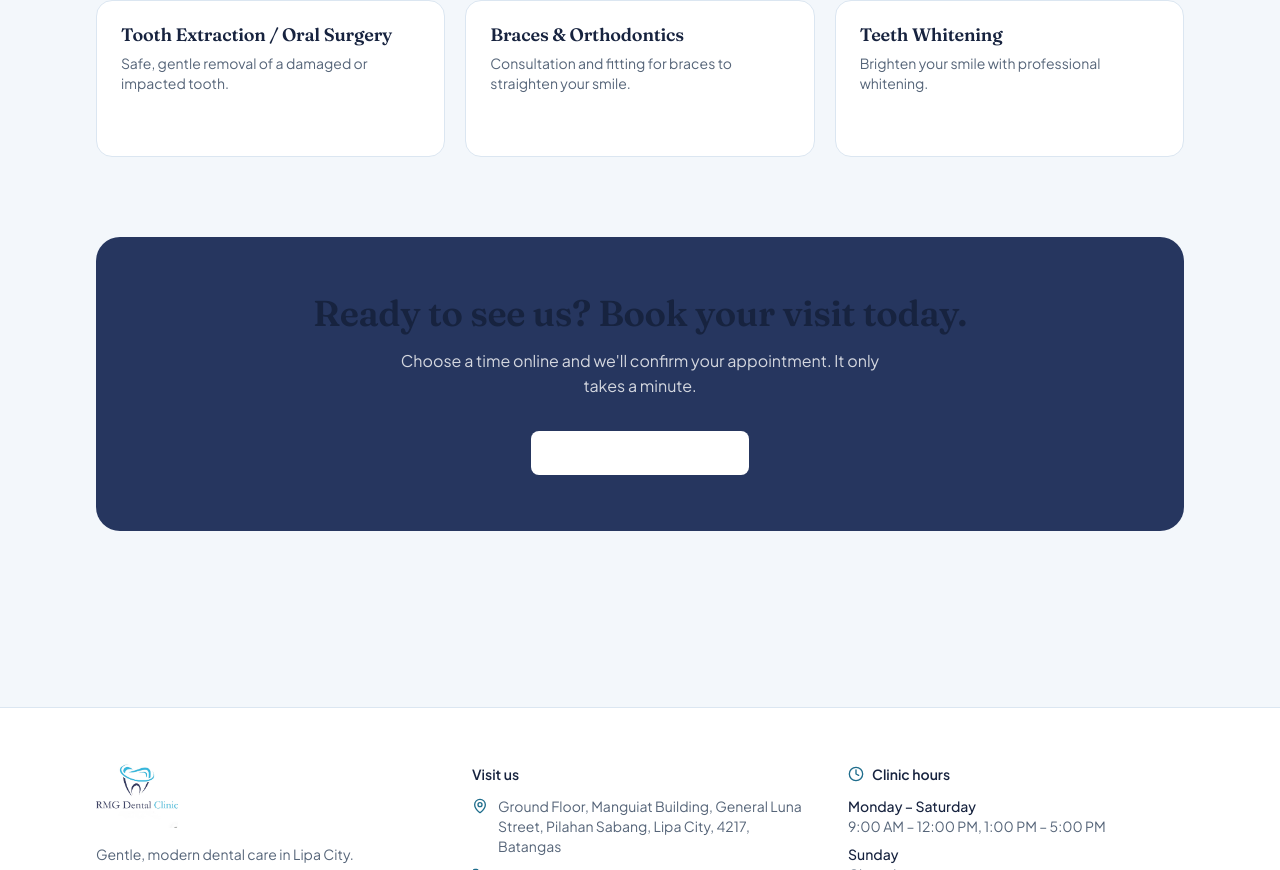
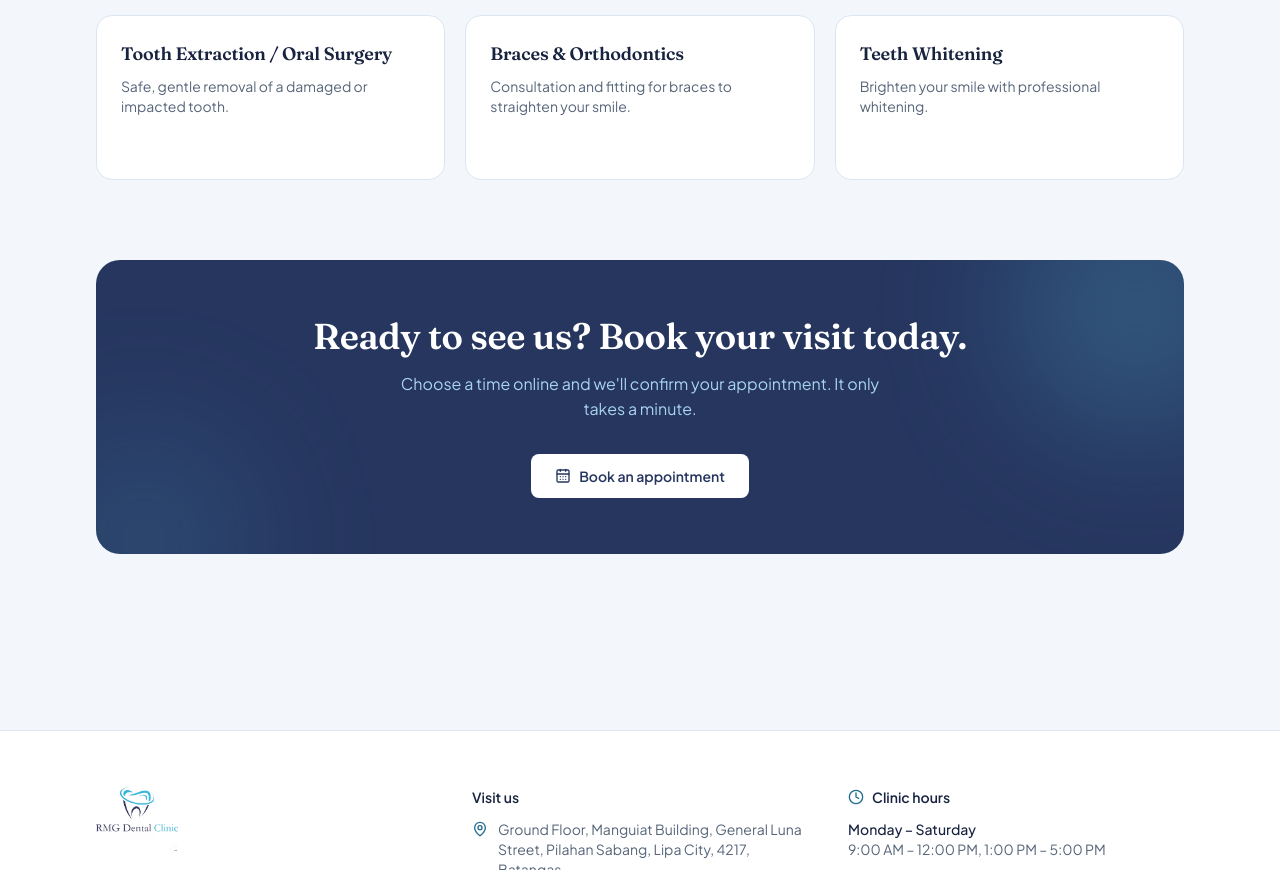
Before and after one commit to codrei/RMG-Dental-Clinic, a React (Vite) app: page / in a window 1280 px wide. Shown: the part 1358-2228 px from the top of the page. Built offline with nearby package versions, Linux system fonts and the light colour scheme.

Commit message:
fix: CTA contrast — layer base heading color so utilities win, add inverted button variant, sky-tinted supporting text on navy panel

```diff
--- a/src/components/ui.tsx
+++ b/src/components/ui.tsx
@@ -5,7 +5,7 @@ export function Container({ children, className = '' }: { children: ReactNode; c
   return <div className={`mx-auto w-full max-w-6xl px-5 sm:px-8 ${className}`}>{children}</div>;
 }
 
-type Variant = 'primary' | 'outline' | 'ghost';
+type Variant = 'primary' | 'outline' | 'ghost' | 'inverted';
 
 const base =
   'inline-flex items-center justify-center gap-2 rounded-lg font-semibold text-sm px-6 py-3 transition-colors disabled:opacity-50 disabled:pointer-events-none';
@@ -14,6 +14,8 @@ const variants: Record<Variant, string> = {
   primary: 'bg-primary text-primary-fg hover:bg-primary-hover',
   outline: 'border border-primary/30 text-primary hover:bg-primary-soft',
   ghost: 'text-foreground hover:bg-muted',
+  /* for use on dark/navy panels */
+  inverted: 'bg-white text-primary hover:bg-accent-soft',
 };
 
 interface ButtonProps {
--- a/src/index.css
+++ b/src/index.css
@@ -52,12 +52,17 @@ body {
   line-height: 1.55;
 }
 
+/* In @layer base so Tailwind utilities (e.g. text-primary-fg on a dark
+   panel) can override the default heading color — un-layered rules would
+   silently beat every utility class. */
+@layer base {
   h1, h2, h3, h4 {
     font-family: var(--font-serif);
     font-optical-sizing: auto;
     letter-spacing: -0.01em;
     line-height: 1.12;
     color: var(--foreground);
+  }
 }
 
 /* Accessible, consistent focus ring */
--- a/src/pages/Home.tsx
+++ b/src/pages/Home.tsx
@@ -121,18 +121,29 @@ export function Home() {
       {/* Closing CTA */}
       <section className="pb-20">
         <Container>
-          <div className="overflow-hidden rounded-3xl bg-primary px-8 py-14 text-center text-primary-fg sm:px-16">
-            <h2 className="mx-auto max-w-2xl text-3xl font-semibold text-primary-fg sm:text-4xl">
+          <div className="relative overflow-hidden rounded-3xl bg-primary px-8 py-14 text-center sm:px-16">
+            {/* soft sky glow, echoing the logo's swoosh */}
+            <div
+              className="pointer-events-none absolute -right-20 -top-20 h-64 w-64 rounded-full bg-accent/25 blur-3xl"
+              aria-hidden="true"
+            />
+            <div
+              className="pointer-events-none absolute -bottom-24 -left-16 h-56 w-56 rounded-full bg-accent/15 blur-3xl"
+              aria-hidden="true"
+            />
+            <div className="relative">
+              <h2 className="mx-auto max-w-2xl text-3xl font-semibold text-white sm:text-4xl">
                 Ready to see us? Book your visit today.
               </h2>
-            <p className="mx-auto mt-4 max-w-lg text-primary-fg/80">
+              <p className="mx-auto mt-4 max-w-lg text-sky-200/90">
                 Choose a time online and we&apos;ll confirm your appointment. It only takes a minute.
               </p>
               <div className="mt-8 flex justify-center">
-              <Button to="/book" className="bg-surface text-primary hover:bg-white">
+                <Button to="/book" variant="inverted">
                   <CalendarDays className="h-4 w-4" />
                   Book an appointment
                 </Button>
+              </div>
             </div>
           </div>
         </Container>
```
Lines whose indentation alone changed are shown as unchanged.
